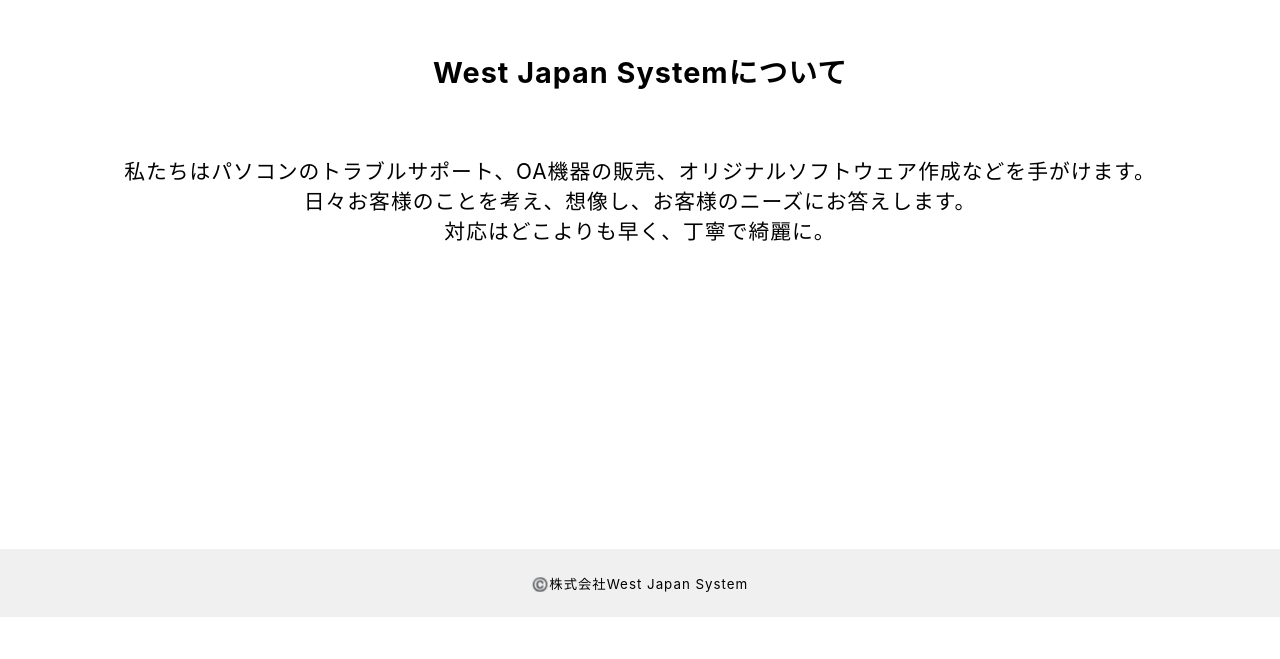
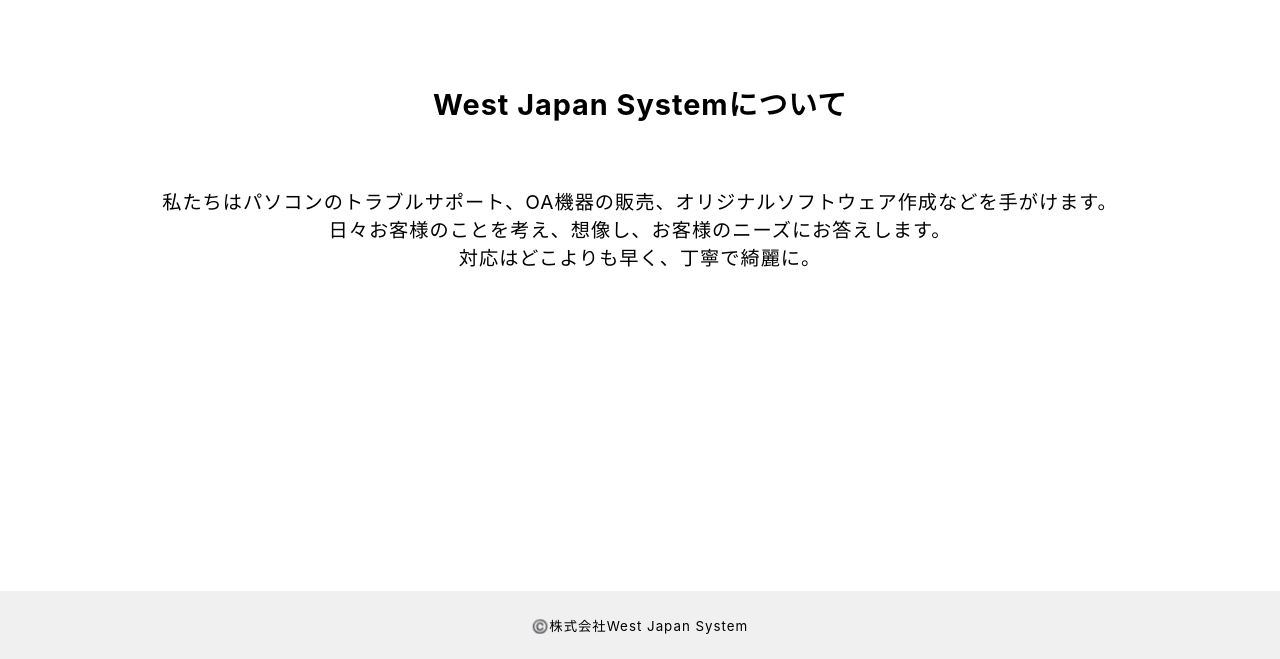
Before and after one commit to west-japan-system/homepage, a Next.js app: page / in a window 1280 px wide. Shown: the part 926-1585 px from the top of the page. Before the commit the page ends 1543 px from the top, so only its background shows below. Built offline with nearby package versions, Linux system fonts and the light colour scheme.

Commit message:
Add files via upload

```diff
--- a/styles/global.css
+++ b/styles/global.css
@@ -144,7 +144,7 @@ button {
 
 .main__article-about,
 .main__section-about {
-  margin: 9rem 1rem 10rem;
+  margin: 11rem 1rem;
 }
 
 .main__title-secondary {
@@ -221,7 +221,7 @@ button {
 
   .main__article-about,
   .main__section-about {
-    margin: 12rem 3rem 13rem;
+    margin: 15rem 3rem;
   }
 
   .main__title-secondary {
@@ -230,7 +230,7 @@ button {
 
   .main__paragraph {
     text-align: center;
-    font-size: 1.2rem;
+    font-size: 1.1rem;
   }
 
   .main__dt-company {
@@ -286,7 +286,7 @@ button {
   .main__article-about,
   .main__section-about {
     max-width: 1120px;
-    margin: 18rem auto 19rem;
+    margin: 20rem auto;
   }
 
   .main__title-secondary {
@@ -294,7 +294,7 @@ button {
   }
 
   .main__paragraph {
-    font-size: 1.3rem;
+    font-size: 1.2rem;
   }
 
   .main__dl {
```
